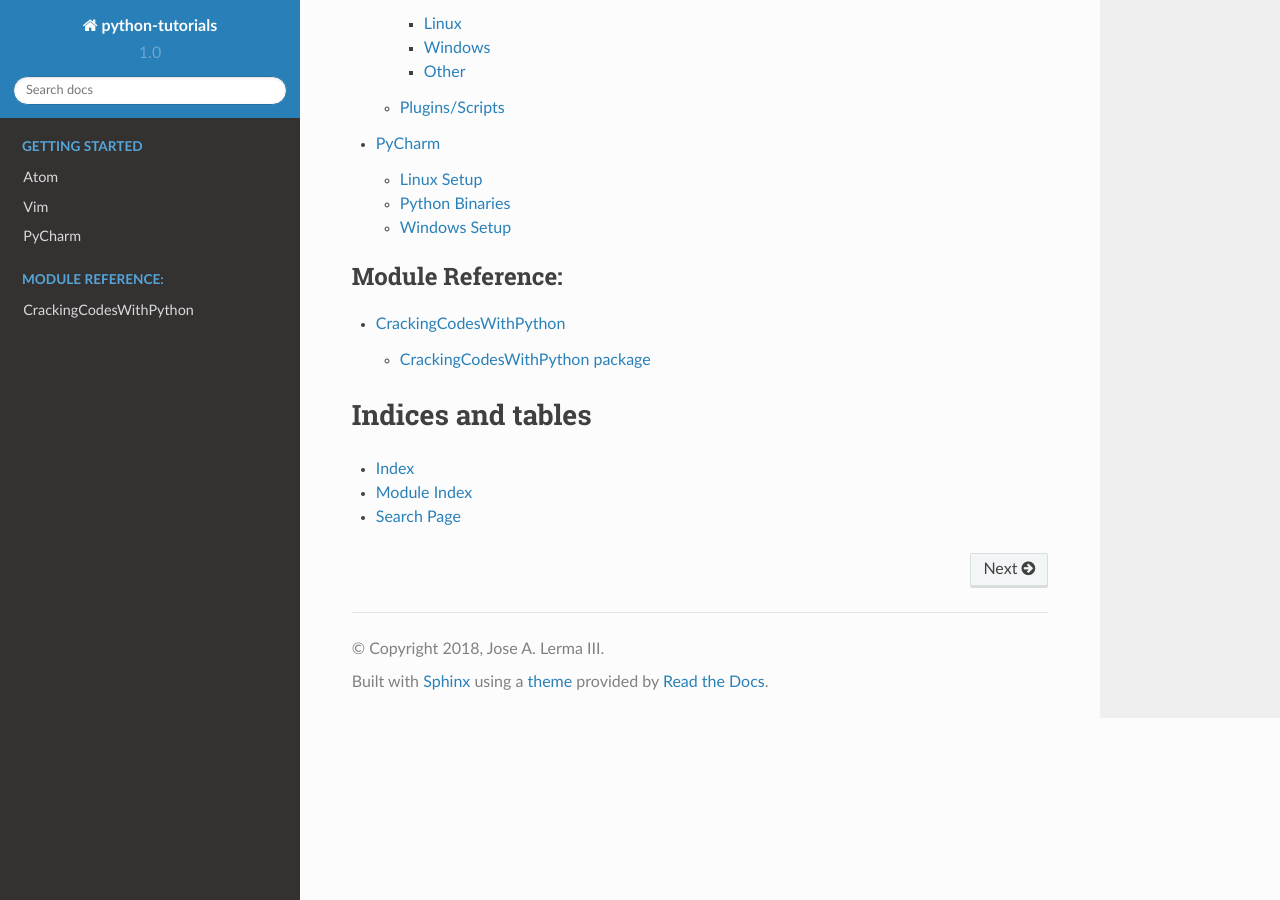
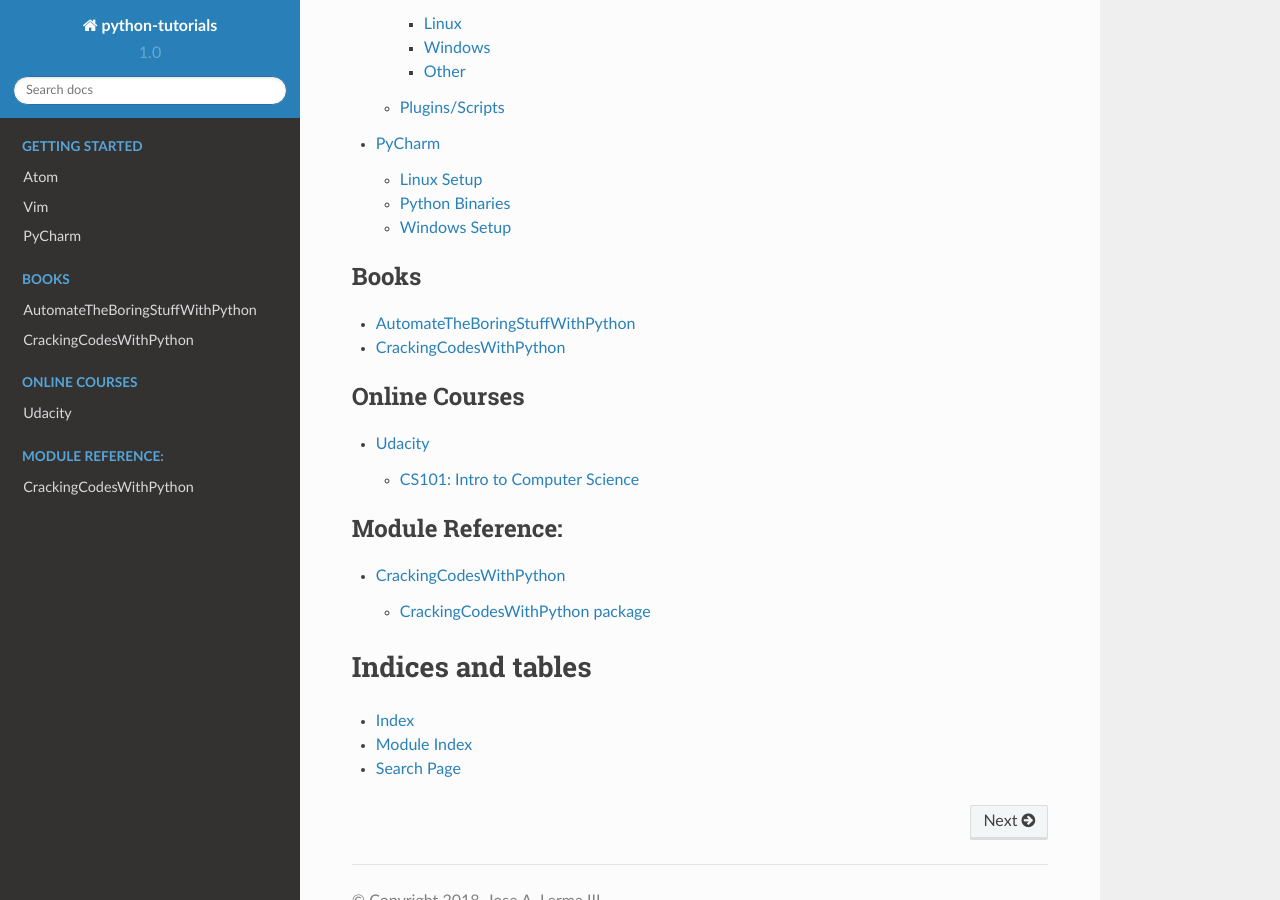
Before and after one commit to JoseALermaIII/python-tutorials, a Sphinx documentation site: the page built from docs/source/index.rst, in a window 1280 px wide and 900 px high, scrolled down 1520 px. Built offline with Sphinx 7.4.7 and the Read the Docs theme 2.0.0, drawn with Linux system fonts in a browser that asks for light colours.

Commit message:
Update index.rst added toctrees for books and online courses

```diff
--- a/docs/source/index.rst
+++ b/docs/source/index.rst
@@ -69,6 +69,19 @@
    getting_started/pycharm_setup
 
 .. toctree::
+   :maxdepth: 3
+   :caption: Books
+
+   books/automate/automate.rst
+   books/cracking/cracking.rst
+
+.. toctree::
+   :maxdepth: 3
+   :caption: Online Courses
+
+   udacity
+
+.. toctree::
    :maxdepth: 2
    :caption: Module Reference:
 
```
